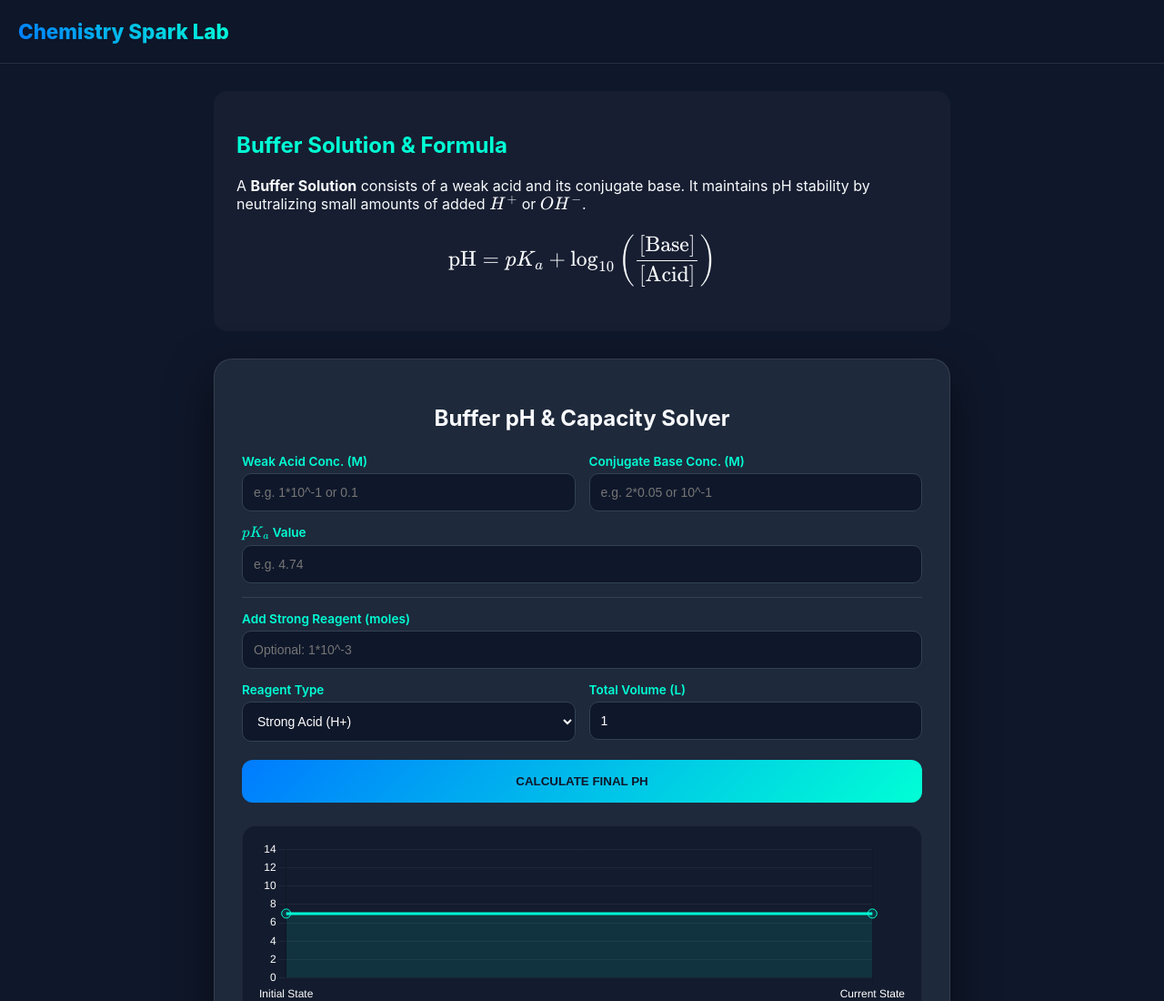
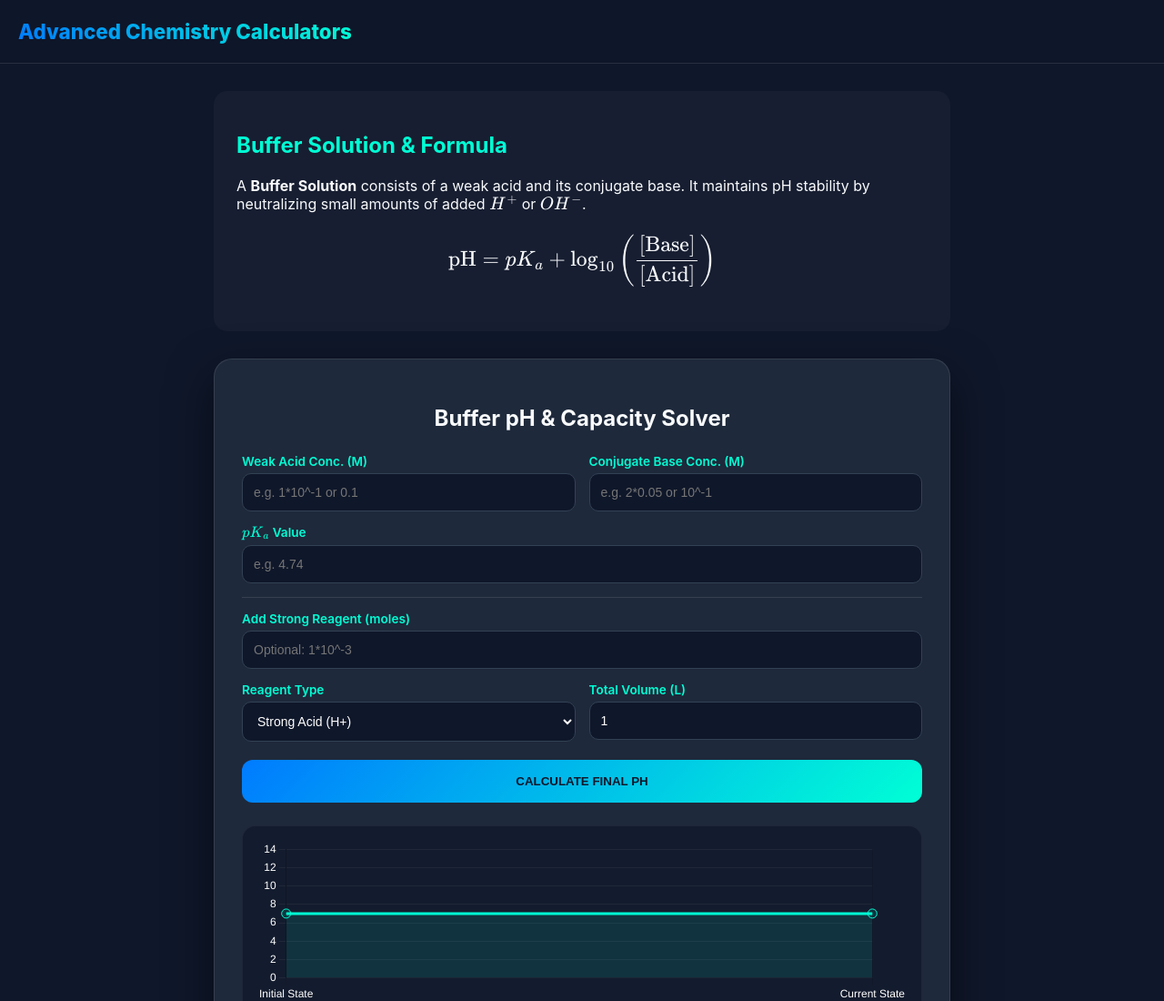
Before and after one commit to sudhirnama19/chemistry-tool, a plain HTML site: page buffer-calculator.html in a window 1280 px wide. Shown: the top 1100 px of the page at 91% size. Drawn offline with nearby package versions, Linux system fonts and the light colour scheme.

Commit message:
Update buffer-calculator.html

```diff
--- a/buffer-calculator.html
+++ b/buffer-calculator.html
@@ -136,7 +136,7 @@
 <body>
 
     <nav class="navbar">
-        <a class="brand-text" href="index.html">Chemistry Spark Lab</a>
+        <a class="brand-text" href="index.html">Advanced Chemistry Calculators</a>
     </nav>
 
     <div class="content-container">
```
